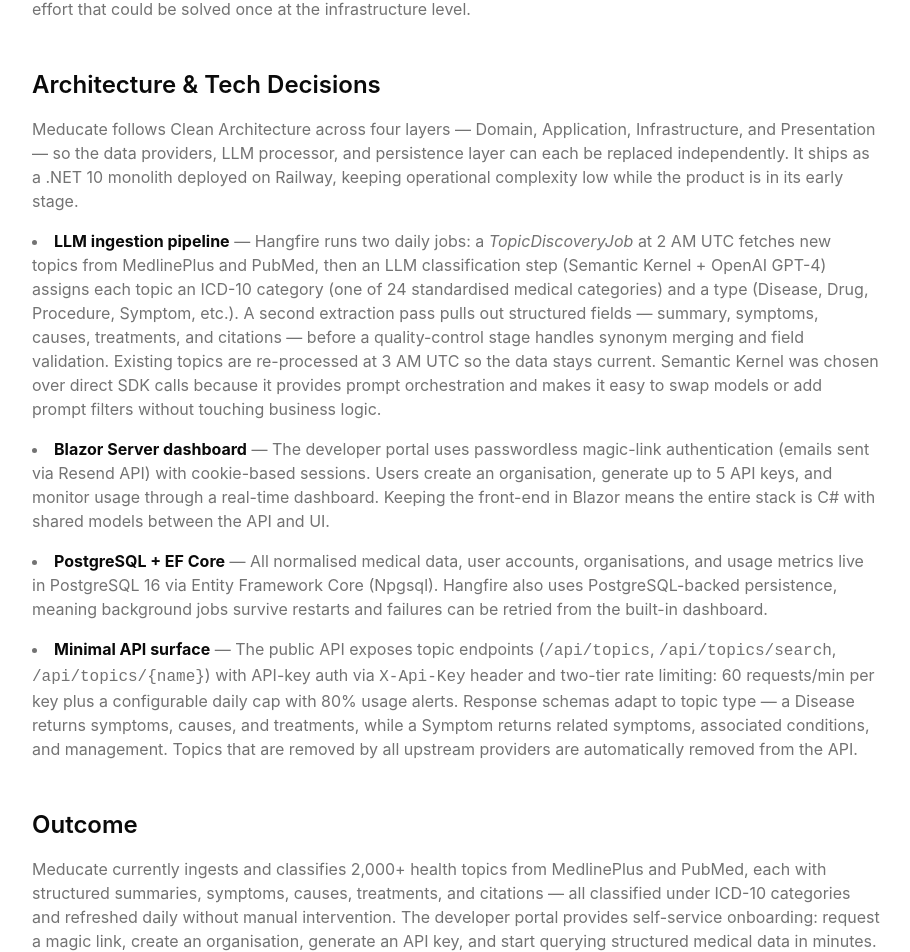
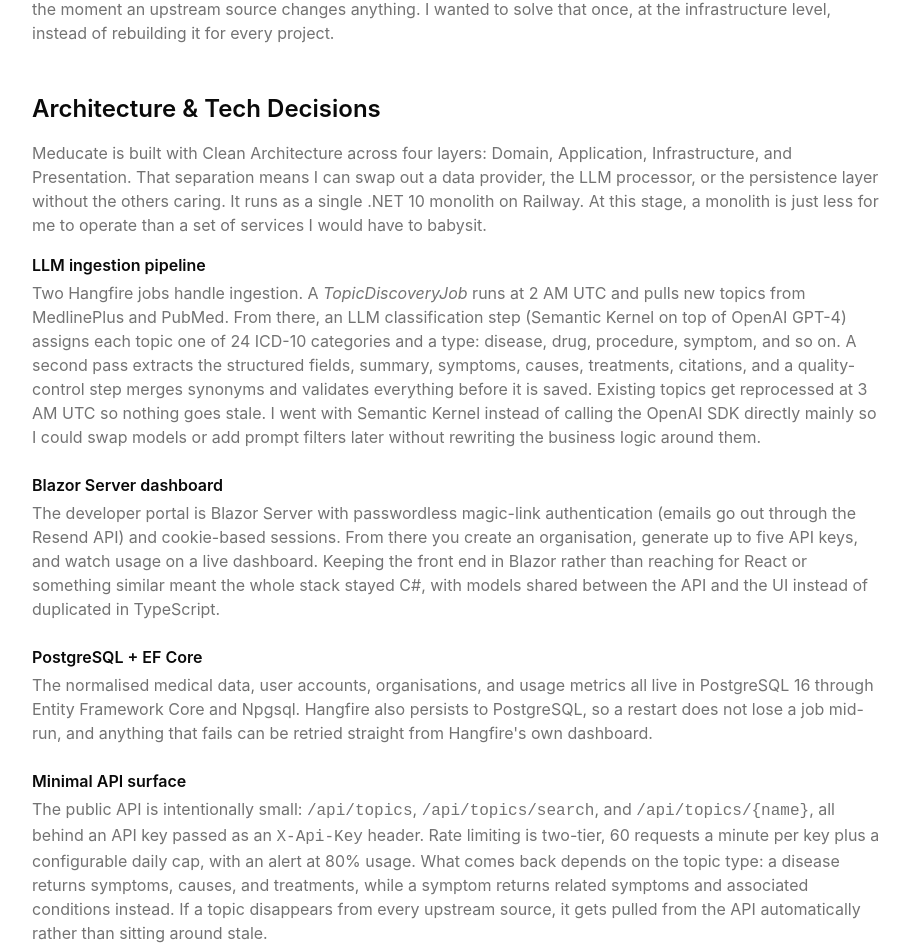
Before and after one commit to kino1307/Portfolio, a Next.js app: page /projects/meducate-api in a window 1280 px wide. Shown: the part 558-1510 px from the top of the page, without its empty margins (184-1094 px from the left). Built offline with nearby package versions, Linux system fonts and the light colour scheme.

Commit message:
content: humanize meducate case study copy
Rewrote in first person, removed em dashes and the bold-header
list pattern, replaced generic AI-toned wrap-up with something
that sounds like an actual person wrote it.

```diff
--- a/app/projects/meducate-api/page.tsx
+++ b/app/projects/meducate-api/page.tsx
@@ -76,71 +76,88 @@
                     <section>
                         <h2 className="text-2xl font-semibold text-foreground mb-4">The Problem</h2>
                         <p>
-                            Medical reference data from sources like MedlinePlus (U.S. National Library of Medicine,
-                            2,000+ health topics) and PubMed is unstructured and inconsistent — each source uses
-                            different formats, update cycles, and access methods. A single condition like Type 2
-                            Diabetes might appear across multiple providers with conflicting field names, missing
-                            symptoms, or outdated treatment info. Developers building health education tools end up
-                            writing brittle scrapers and hand-rolled parsers that break every time an upstream source
-                            changes, duplicating effort that could be solved once at the infrastructure level.
+                            Medical reference data is a mess to work with. MedlinePlus (the National Library of
+                            Medicine&apos;s consumer health site, 2,000+ topics) and PubMed each use their own
+                            formats, their own update schedules, and their own access methods. Look up something as
+                            common as Type 2 Diabetes and you will find conflicting field names, missing symptoms, or
+                            treatment info that is years out of date, depending on which provider you asked. Every
+                            developer building a health education tool ends up writing the same brittle scraper and
+                            hand-rolled parser, and it breaks the moment an upstream source changes anything. I wanted
+                            to solve that once, at the infrastructure level, instead of rebuilding it for every
+                            project.
                         </p>
                     </section>
 
                     <section>
                         <h2 className="text-2xl font-semibold text-foreground mb-4">Architecture &amp; Tech Decisions</h2>
                         <p className="mb-4">
-                            Meducate follows Clean Architecture across four layers — Domain, Application,
-                            Infrastructure, and Presentation — so the data providers, LLM processor, and persistence
-                            layer can each be replaced independently. It ships as a .NET 10 monolith deployed on
-                            Railway, keeping operational complexity low while the product is in its early stage.
+                            Meducate is built with Clean Architecture across four layers: Domain, Application,
+                            Infrastructure, and Presentation. That separation means I can swap out a data provider,
+                            the LLM processor, or the persistence layer without the others caring. It runs as a
+                            single .NET 10 monolith on Railway. At this stage, a monolith is just less for me to
+                            operate than a set of services I would have to babysit.
                         </p>
-                        <ul className="list-disc list-inside space-y-4">
-                            <li>
-                                <strong className="text-foreground">LLM ingestion pipeline</strong> — Hangfire runs
-                                two daily jobs: a <em>TopicDiscoveryJob</em> at 2 AM UTC fetches new topics from
-                                MedlinePlus and PubMed, then an LLM classification step (Semantic Kernel + OpenAI GPT-4)
-                                assigns each topic an ICD-10 category (one of 24 standardised medical categories) and
-                                a type (Disease, Drug, Procedure, Symptom, etc.). A second extraction pass pulls out
-                                structured fields — summary, symptoms, causes, treatments, and citations — before a
-                                quality-control stage handles synonym merging and field validation. Existing topics are
-                                re-processed at 3 AM UTC so the data stays current. Semantic Kernel was chosen over direct
-                                SDK calls because it provides prompt orchestration and makes it easy to swap models or
-                                add prompt filters without touching business logic.
-                            </li>
-                            <li>
-                                <strong className="text-foreground">Blazor Server dashboard</strong> — The developer
-                                portal uses passwordless magic-link authentication (emails sent via Resend API) with
-                                cookie-based sessions. Users create an organisation, generate up to 5 API keys, and
-                                monitor usage through a real-time dashboard. Keeping the front-end in Blazor means the
-                                entire stack is C# with shared models between the API and UI.
-                            </li>
-                            <li>
-                                <strong className="text-foreground">PostgreSQL + EF Core</strong> — All normalised
-                                medical data, user accounts, organisations, and usage metrics live in PostgreSQL 16
-                                via Entity Framework Core (Npgsql). Hangfire also uses PostgreSQL-backed persistence,
-                                meaning background jobs survive restarts and failures can be retried from the built-in
-                                dashboard.
-                            </li>
-                            <li>
-                                <strong className="text-foreground">Minimal API surface</strong> — The public API
-                                exposes topic endpoints (<code>/api/topics</code>, <code>/api/topics/search</code>, <code>/api/topics/{"{name}"}</code>)
-                                with API-key auth via <code>X-Api-Key</code> header and two-tier rate limiting: 60 requests/min
-                                per key plus a configurable daily cap with 80% usage alerts. Response schemas adapt to
-                                topic type — a Disease returns symptoms, causes, and treatments, while a Symptom returns
-                                related symptoms, associated conditions, and management. Topics that are removed by all
-                                upstream providers are automatically removed from the API.
-                            </li>
-                        </ul>
+                        <div className="space-y-6">
+                            <div>
+                                <h3 className="text-foreground font-semibold mb-1">LLM ingestion pipeline</h3>
+                                <p>
+                                    Two Hangfire jobs handle ingestion. A <em>TopicDiscoveryJob</em> runs at 2 AM UTC
+                                    and pulls new topics from MedlinePlus and PubMed. From there, an LLM
+                                    classification step (Semantic Kernel on top of OpenAI GPT-4) assigns each topic
+                                    one of 24 ICD-10 categories and a type: disease, drug, procedure, symptom, and so
+                                    on. A second pass extracts the structured fields, summary, symptoms, causes,
+                                    treatments, citations, and a quality-control step merges synonyms and validates
+                                    everything before it is saved. Existing topics get reprocessed at 3 AM UTC so
+                                    nothing goes stale. I went with Semantic Kernel instead of calling the OpenAI SDK
+                                    directly mainly so I could swap models or add prompt filters later without
+                                    rewriting the business logic around them.
+                                </p>
+                            </div>
+                            <div>
+                                <h3 className="text-foreground font-semibold mb-1">Blazor Server dashboard</h3>
+                                <p>
+                                    The developer portal is Blazor Server with passwordless magic-link
+                                    authentication (emails go out through the Resend API) and cookie-based sessions.
+                                    From there you create an organisation, generate up to five API keys, and watch
+                                    usage on a live dashboard. Keeping the front end in Blazor rather than reaching
+                                    for React or something similar meant the whole stack stayed C#, with models
+                                    shared between the API and the UI instead of duplicated in TypeScript.
+                                </p>
+                            </div>
+                            <div>
+                                <h3 className="text-foreground font-semibold mb-1">PostgreSQL + EF Core</h3>
+                                <p>
+                                    The normalised medical data, user accounts, organisations, and usage metrics all
+                                    live in PostgreSQL 16 through Entity Framework Core and Npgsql. Hangfire also
+                                    persists to PostgreSQL, so a restart does not lose a job mid-run, and anything
+                                    that fails can be retried straight from Hangfire&apos;s own dashboard.
+                                </p>
+                            </div>
+                            <div>
+                                <h3 className="text-foreground font-semibold mb-1">Minimal API surface</h3>
+                                <p>
+                                    The public API is intentionally small: <code>/api/topics</code>,{" "}
+                                    <code>/api/topics/search</code>, and <code>/api/topics/{"{name}"}</code>, all
+                                    behind an API key passed as an <code>X-Api-Key</code> header. Rate limiting is
+                                    two-tier, 60 requests a minute per key plus a configurable daily cap, with an
+                                    alert at 80% usage. What comes back depends on the topic type: a disease returns
+                                    symptoms, causes, and treatments, while a symptom returns related symptoms and
+                                    associated conditions instead. If a topic disappears from every upstream source,
+                                    it gets pulled from the API automatically rather than sitting around stale.
+                                </p>
+                            </div>
+                        </div>
                     </section>
 
                     <section>
                         <h2 className="text-2xl font-semibold text-foreground mb-4">Outcome</h2>
                         <p>
-                            Meducate currently ingests and classifies 2,000+ health topics from MedlinePlus and PubMed,
-                            each with structured summaries, symptoms, causes, treatments, and citations — all classified
-                            under ICD-10 categories and refreshed daily without manual intervention. The developer portal
-                            provides self-service onboarding: request a magic link, create an organisation, generate an API
-                            key, and start querying structured medical data in minutes.
+                            Right now Meducate is ingesting and classifying over 2,000 health topics from
+                            MedlinePlus and PubMed, each with a structured summary, symptoms, causes, treatments, and
+                            citations, sorted under ICD-10 categories and refreshed every day without me touching
+                            anything. Getting access is meant to be quick: request a magic link, create an
+                            organisation, generate a key, and you are querying structured medical data within a few
+                            minutes.
                         </p>
                     </section>
                 </div>
```
